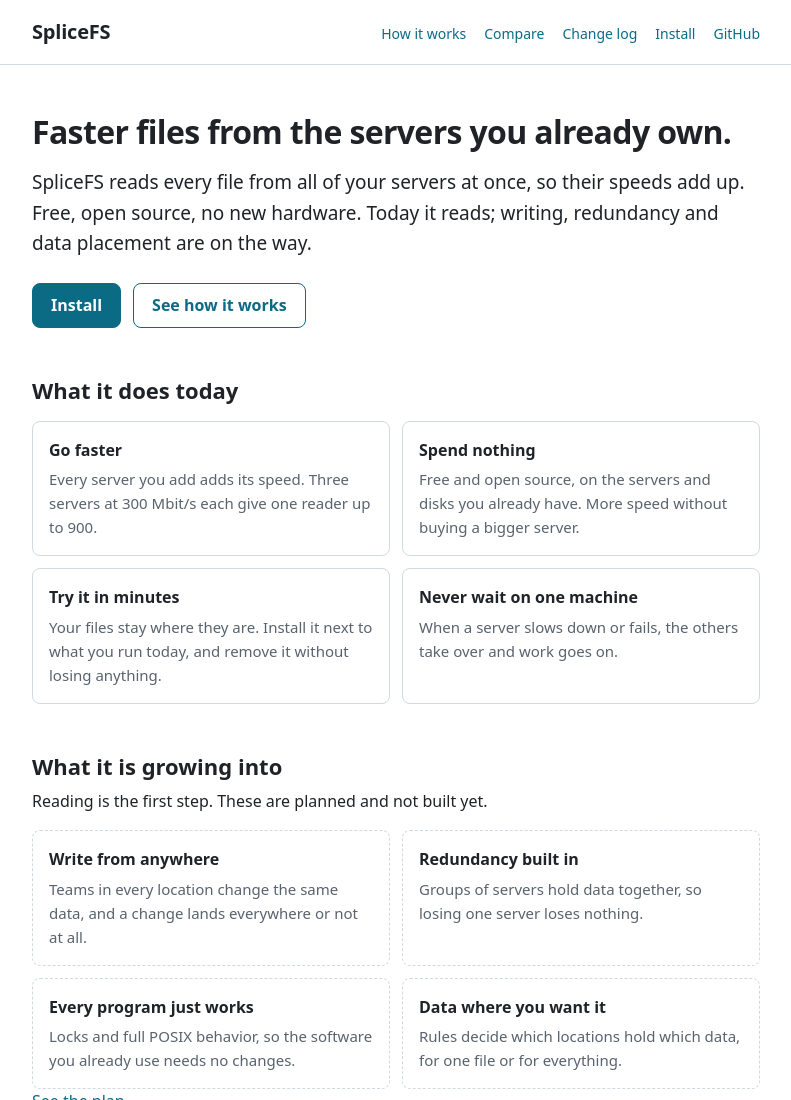
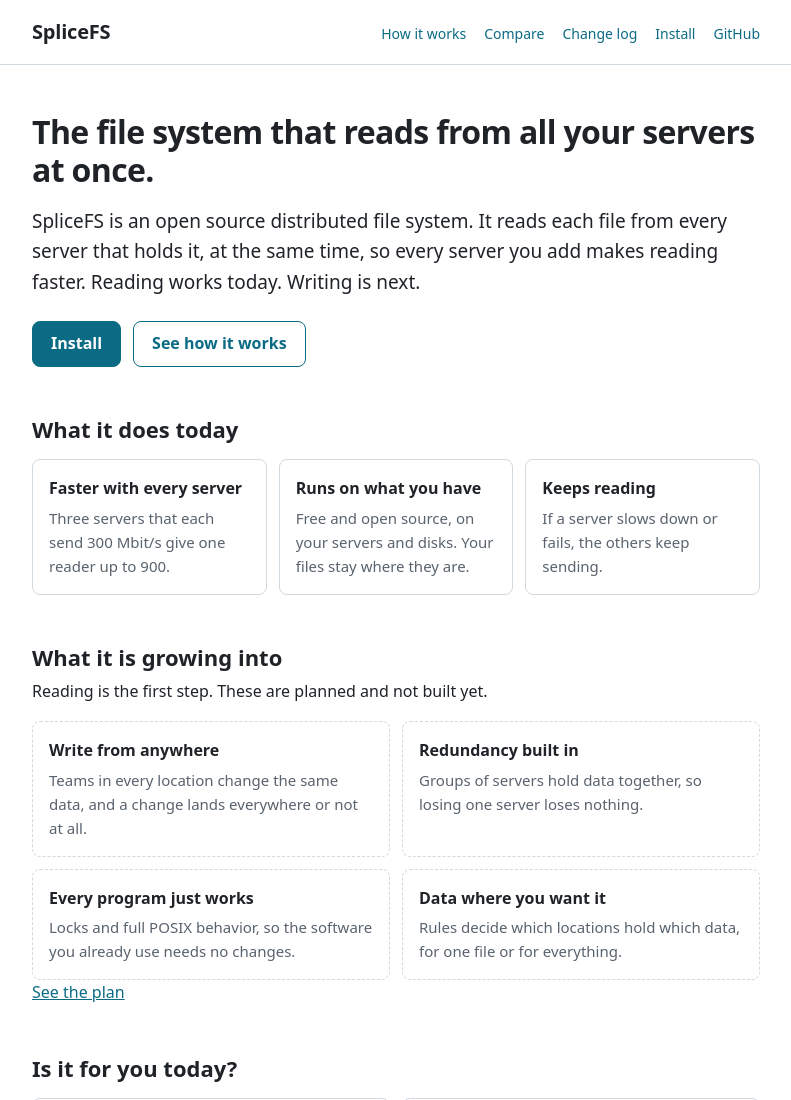
Before and after one commit to SpliceFS/org-site, a plain HTML site: page site/index.html in a window 1280 px wide. Shown: the top 1100 px of the page, without its empty margins (244-1035 px from the left). Drawn offline with Linux system fonts and the light colour scheme.

Commit message:
Say on the home page what SpliceFS is, in plain words

```diff
--- a/site/index.html
+++ b/site/index.html
@@ -4,7 +4,7 @@
 <meta charset="utf-8">
 <meta name="viewport" content="width=device-width, initial-scale=1">
 <title>SpliceFS</title>
-<meta name="description" content="SpliceFS reads every file from all of your servers at once, so their speeds add up. Free, open source, on the hardware you already have. Read-only today, growing into a complete distributed file system.">
+<meta name="description" content="SpliceFS is an open source distributed file system that reads each file from every server that holds it, at the same time. Reading works today; writing is next.">
 <style>
 :root {
   --bg: #ffffff;
@@ -97,6 +97,7 @@ footer { border-top: 1px solid var(--border); margin-top: 48px; padding: 24px 0
 .plainlinks li { margin: 0 0 4px; }
 @media (min-width: 641px) {
   .gets, .fit { grid-template-columns: repeat(2, minmax(0, 1fr)); }
+  .gets.three { grid-template-columns: repeat(3, minmax(0, 1fr)); }
 }
 @media (prefers-reduced-motion: reduce) { .card { transition: none; } }
 </style>
@@ -116,16 +117,15 @@ footer { border-top: 1px solid var(--border); margin-top: 48px; padding: 24px 0
 </header>
 <main>
   <div class="wrap">
-    <h1>Faster files from the servers you already own.</h1>
-    <p class="lead">SpliceFS reads every file from all of your servers at once, so their speeds add up. Free, open source, no new hardware. Today it reads; writing, redundancy and data placement are on the way.</p>
+    <h1>The file system that reads from all your servers at once.</h1>
+    <p class="lead">SpliceFS is an open source distributed file system. It reads each file from every server that holds it, at the same time, so every server you add makes reading faster. Reading works today. Writing is next.</p>
     <p class="cta"><a class="btn primary" href="https://packages.splicefs.org/">Install</a> <a class="btn" href="/how-it-works/">See how it works</a></p>
 
     <h2>What it does today</h2>
-    <ul class="gets">
-      <li class="get"><strong>Go faster</strong><span>Every server you add adds its speed. Three servers at 300 Mbit/s each give one reader up to 900.</span></li>
-      <li class="get"><strong>Spend nothing</strong><span>Free and open source, on the servers and disks you already have. More speed without buying a bigger server.</span></li>
-      <li class="get"><strong>Try it in minutes</strong><span>Your files stay where they are. Install it next to what you run today, and remove it without losing anything.</span></li>
-      <li class="get"><strong>Never wait on one machine</strong><span>When a server slows down or fails, the others take over and work goes on.</span></li>
+    <ul class="gets three">
+      <li class="get"><strong>Faster with every server</strong><span>Three servers that each send 300 Mbit/s give one reader up to 900.</span></li>
+      <li class="get"><strong>Runs on what you have</strong><span>Free and open source, on your servers and disks. Your files stay where they are.</span></li>
+      <li class="get"><strong>Keeps reading</strong><span>If a server slows down or fails, the others keep sending.</span></li>
     </ul>
 
     <h2>What it is growing into</h2>
```
